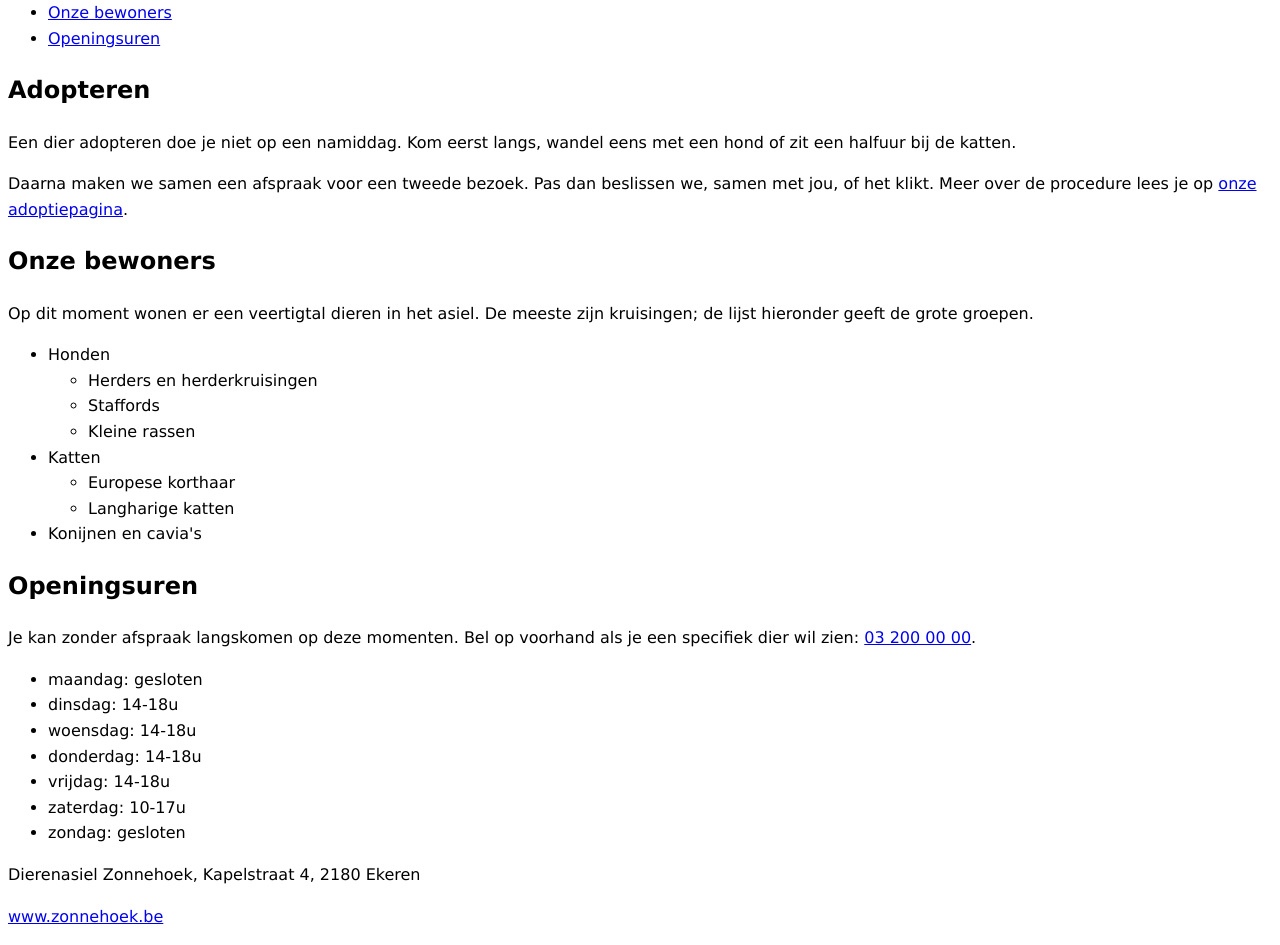
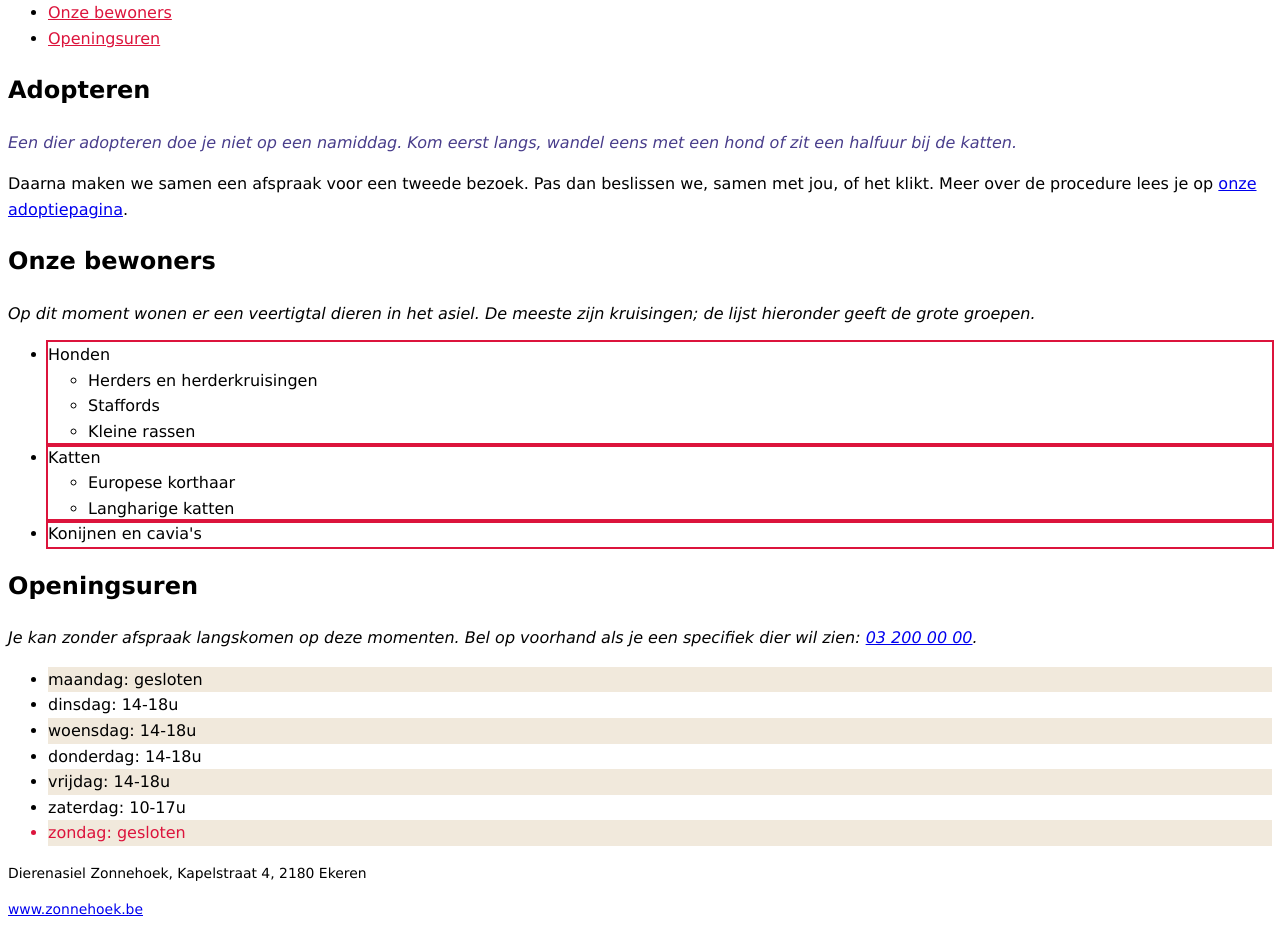
Before and after one commit to Kyano-Moris/Webtech, a plain HTML site: page labo-02/selectors/index.html in a window 1280 px wide. Shown: the part 161-1106 px from the top of the page. Drawn offline with Linux system fonts and the light colour scheme.

Commit message:
oefening 1 klaar

```diff
--- a/labo-02/selectors/css/stijl.css
+++ b/labo-02/selectors/css/stijl.css
@@ -10,32 +10,55 @@ body {
 }
 
 /* 1. alle links in de navigatie -> color: crimson; */
+nav a {color:crimson;}
+
+
 
 
 /* 2. alleen de paragrafen in de footer -> font-size: 0.875rem; */
-
-
+footer p {
+      font-size:0.87rem;
+}
 /* 3. alleen de lijstitems van het BUITENSTE niveau in de lijst met de class
       rassen (dus niet de items van de binnenlijsten) -> outline: 2px solid crimson;
       (outline tekent een kader rond precies het element dat je raakte; de
       property zelf komt in hoofdstuk 3) */
+.rassen > li{
+  outline: 2px solid crimson;
 
 
+}
 /* 4. de paragraaf die onmiddellijk na elke h2 komt -> font-style: italic; */
+h2 + p {
+  font-style: italic; */
 
+}
 
 /* 5. elk oneven item in de lijst met openingsuren -> background-color: #f1e9dc; */
+.uren li:nth-child(odd){
+      background-color: #f1e9dc; */
 
+}
 
 /* 6. het laatste item in de lijst met openingsuren -> color: crimson; */
+.uren li:last-child{
+      color: crimson; */
+.uren li:last-child
 
+}
 
 /* 7. de slogan en de intro tegelijk, in één regel -> color: darkslateblue; */
+.slogan,.intro {
+      color: darkslateblue; */
+.slogan,.intro
 
+}
 
 /* 8. elke link in main wanneer de muis erover gaat OF wanneer ze focus heeft
       -> background-color: yellow; */
-
+main a:hover , main a;focus {
+ background-color: yellow; */
+}
 
 
 /* ---- Lezen: welke elementen raken deze vijf selectors? Schrijf het antwoord
```
